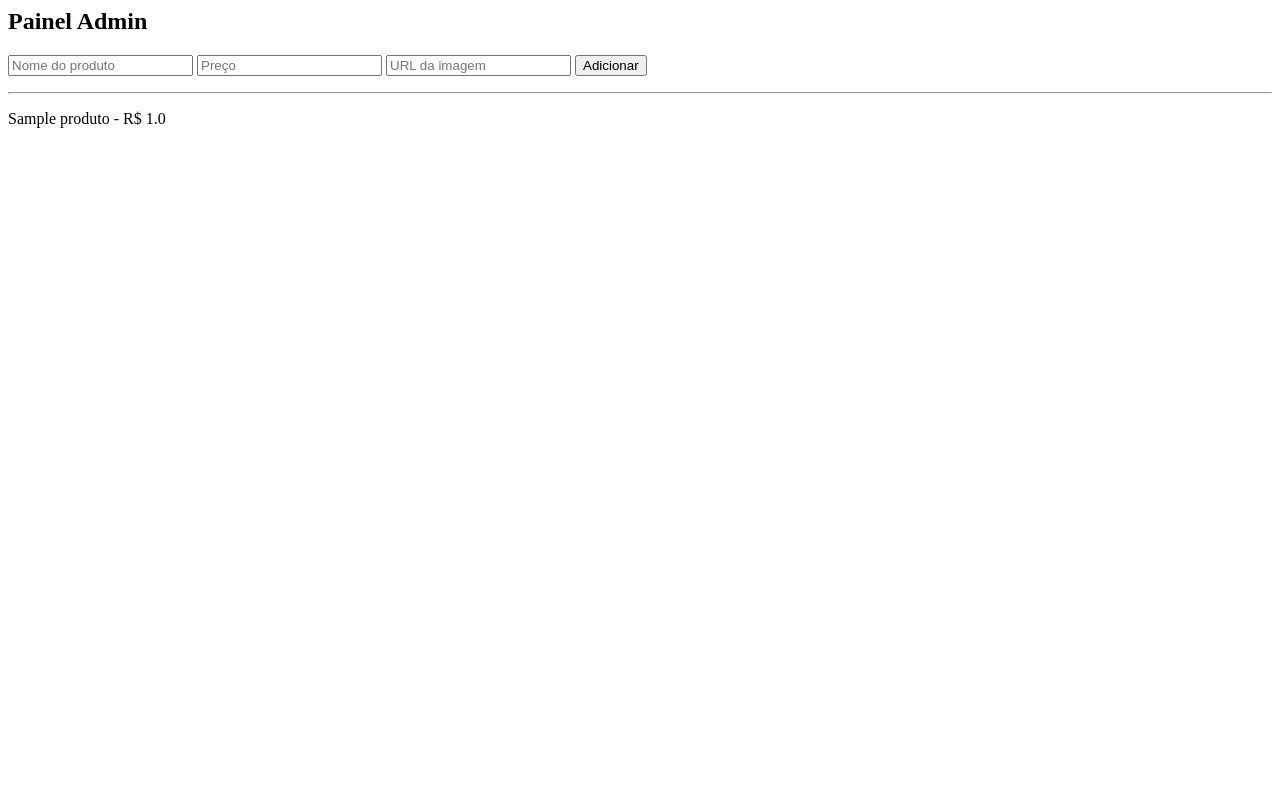
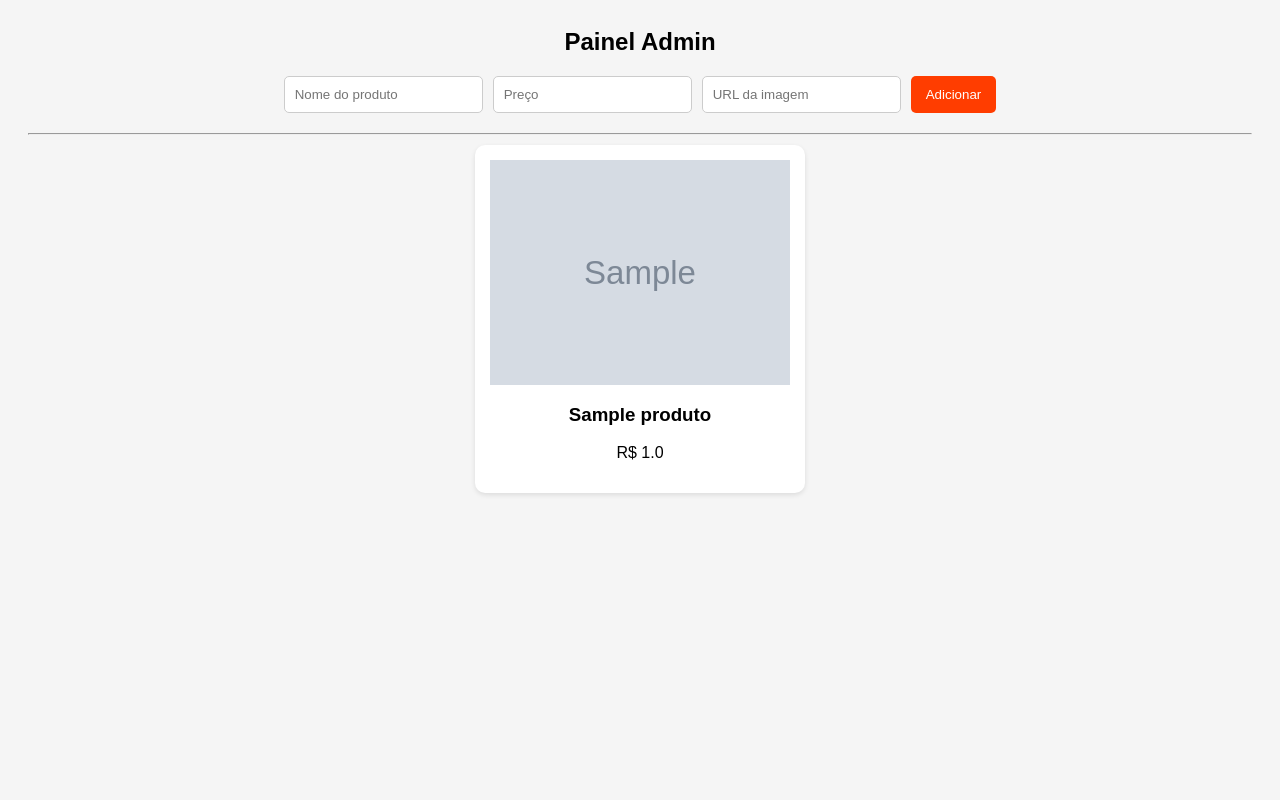
Before and after one commit to Cleodenia13/cardapio, a Flask app: page /admin in a window 1280 px wide. Run offline with Flask 3, Linux system fonts and the light colour scheme; tables that the repository leaves empty hold one stand-in row (values such as "Sample post"); grey boxes marked "Sample" are stand-in pictures.

Commit message:
melhorando visual

```diff
--- a/static/static/style.css
+++ b/static/static/style.css
@@ -0,0 +1,45 @@
+body {
+    font-family: Arial;
+    background-color: #f5f5f5;
+    padding: 20px;
+}
+
+h2 {
+    text-align: center;
+}
+
+form {
+    display: flex;
+    gap: 10px;
+    justify-content: center;
+    margin-bottom: 20px;
+}
+
+input {
+    padding: 10px;
+    border-radius: 5px;
+    border: 1px solid #ccc;
+}
+
+button {
+    background-color: #ff3d00;
+    color: white;
+    border: none;
+    padding: 10px 15px;
+    border-radius: 5px;
+    cursor: pointer;
+}
+
+button:hover {
+    background-color: #e63600;
+}
+
+.produto {
+    background: white;
+    padding: 15px;
+    margin: 10px auto;
+    width: 300px;
+    border-radius: 10px;
+    text-align: center;
+    box-shadow: 0 2px 5px rgba(0,0,0,0.1);
+}
--- a/templates/admin.html
+++ b/templates/admin.html
@@ -1,3 +1,4 @@
+<link rel="stylesheet" href="/static/style.css">
 <h2>Painel Admin</h2>
 
 <form method="POST">
@@ -10,5 +11,9 @@
 <hr>
 
 {% for p in produtos %}
-    <p>{{ p.nome }} - R$ {{ p.preco }}</p>
+    <div class="produto">
+        <img src="{{ p.imagem }}" width="100%">
+        <h3>{{ p.nome }}</h3>
+        <p>R$ {{ p.preco }}</p>
+    </div>
 {% endfor %}
```
